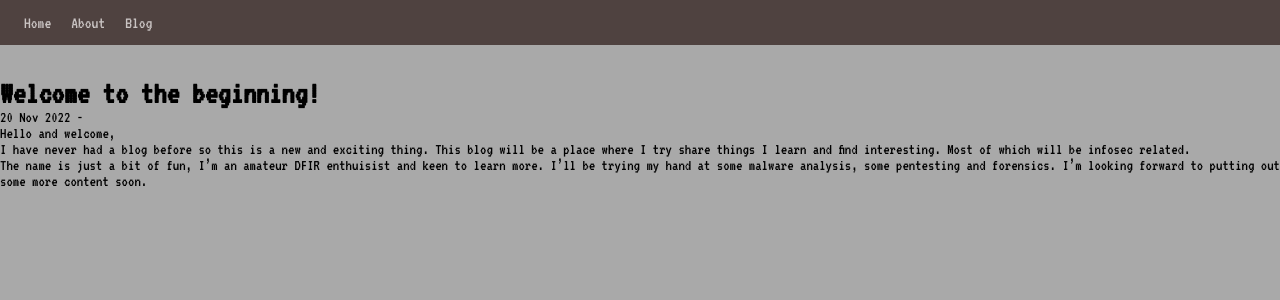
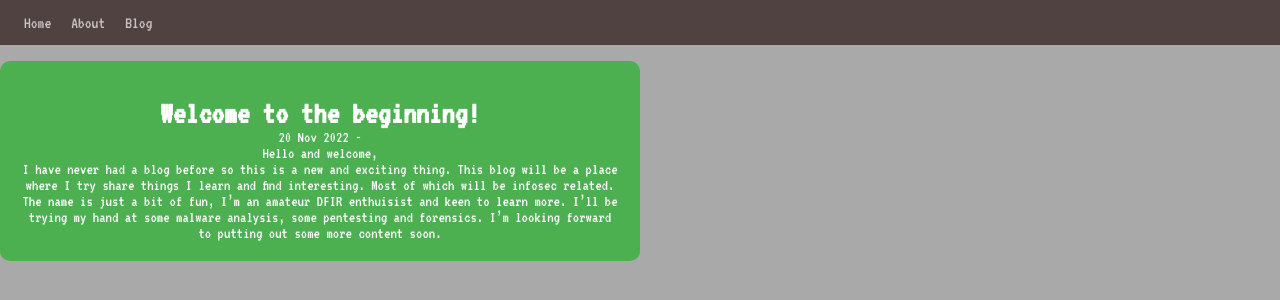
Before and after one commit to garkbt/garkbt.github.io, a Jekyll site: the page built from _posts/2022-11-20-welcome-to-jekyll.markdown, in a window 1280 px wide. Shown: the top 300 px of the page. Built offline with Jekyll 4.4.1, drawn with Linux system fonts in a browser that asks for light colours.

Commit message:
Update default.html

```diff
--- a/_layouts/default.html
+++ b/_layouts/default.html
@@ -8,7 +8,7 @@
   <body>
     {% include navigation.html %}
     <br>
-    <div class="content.block">
+    <div class="content-block">
       {{ content }}
     </div>
   </body>
```
